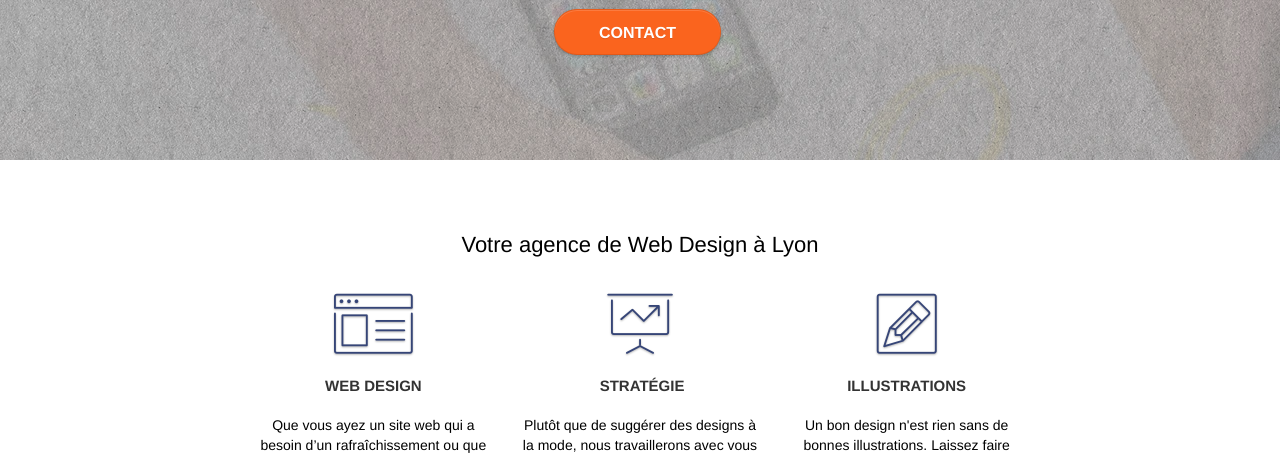
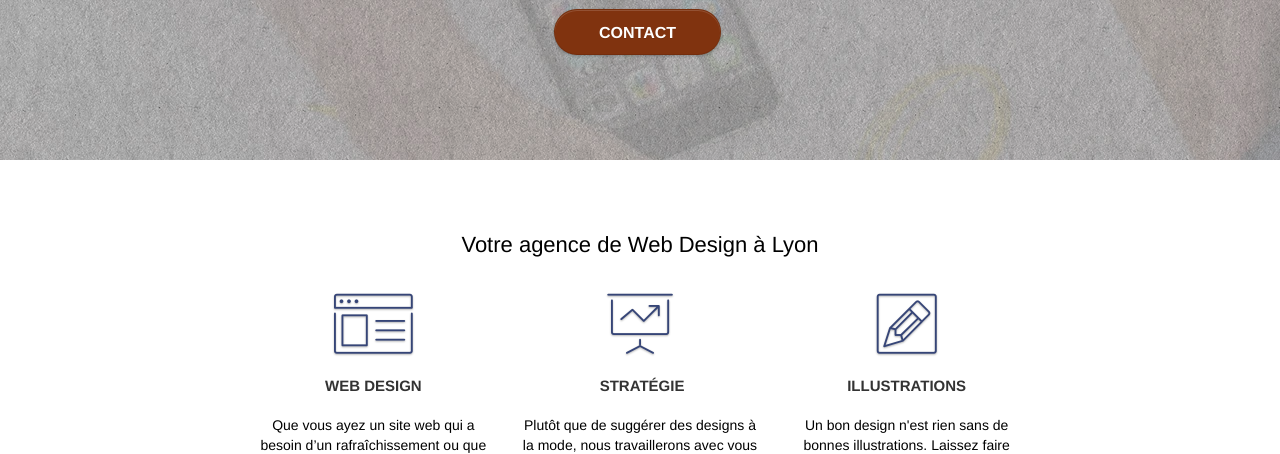
Before and after one commit to StanislasN/Nunez_4_09082021, a plain HTML site: page index.html in a window 1280 px wide. Shown: the part 349-803 px from the top of the page. Drawn offline with nearby package versions, Linux system fonts and the light colour scheme.

Commit message:
changement de couleur btn-atomic-tangerine

```diff
--- a/style.css
+++ b/style.css
@@ -797,12 +797,12 @@ h4 {
 }
 
 .btn-atomic-tangerine {
-    background: #fa641e;
+    background: #80330f;
     color: #FFFFFF!important;
 }
 
 .btn-atomic-tangerine:hover {
-    background: #c94a0f!important;
+    background: #531f06!important;
     color: #FFFFFF!important;
 }
 
```
